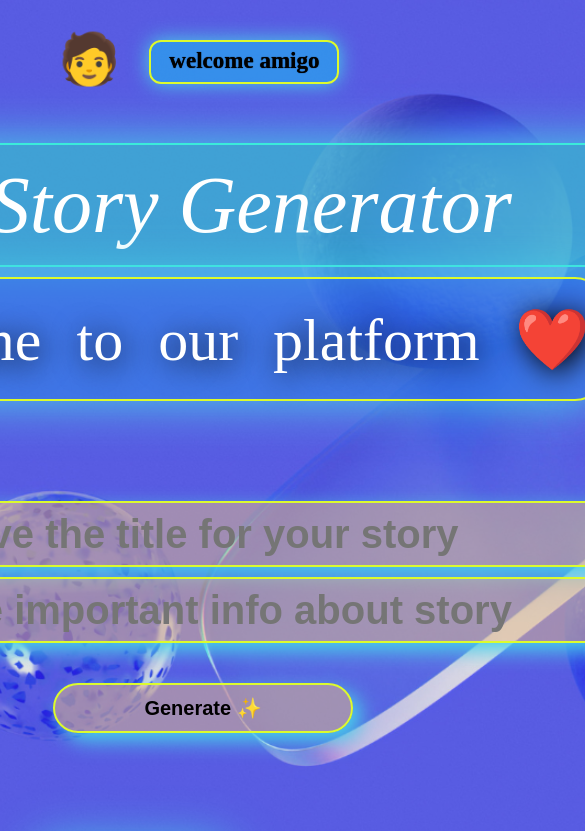
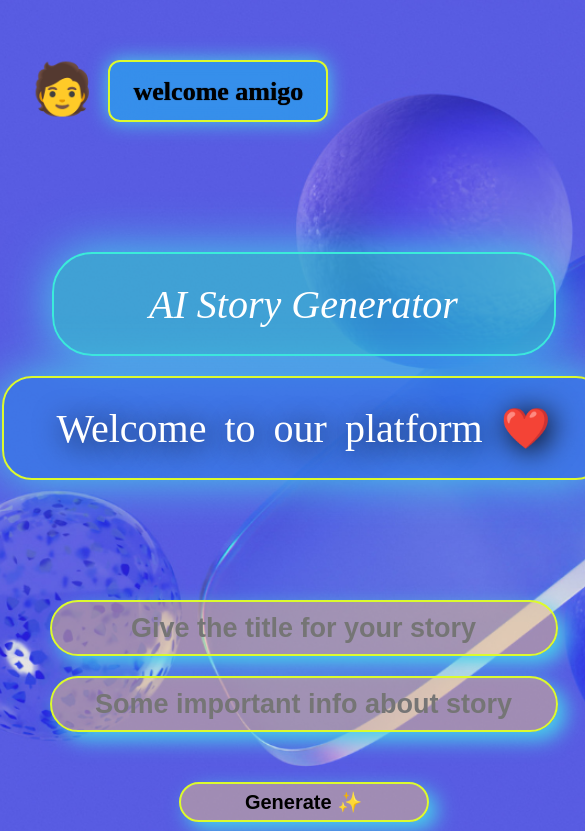
Before and after one commit to prakul2532/AI-story-Generator-Full-Stack-project-1-, a React (Vite) app in the folder Frontend/: page / in a window 390 px wide. Shown: the top 831 px of the page, 585 px wide, since content can reach past the window. Built offline with nearby package versions, Linux system fonts and the light colour scheme.

Commit message:
fixed the CSS styling for mobile users

```diff
--- a/Frontend/src/styles/displayName.css
+++ b/Frontend/src/styles/displayName.css
@@ -25,3 +25,19 @@
 .display-name-icon{
     font-size: 50px;
 }
+@media (max-width: 768px) {
+    .display-name {
+        width: 200px;
+        height: 42px;
+        margin: 0px;
+        padding: 8px;
+    }
+    .textDesc2 {
+        font-size: 26px;
+    }
+    .display-name-box {
+        display: flex;
+        flex-direction: row;
+        gap: 15px;
+    }
+}
--- a/Frontend/src/styles/displayTitle.css
+++ b/Frontend/src/styles/displayTitle.css
@@ -25,3 +25,13 @@
     75%{background-color: rgb(41, 221, 188, 0.656);}
     100%{background-color: rgb(68, 170, 228, 0.656);}
 }
+@media (max-width: 768px) {
+    .display-title {
+        width: 500px;
+        height: 100px;
+        /* margin-left: 257px; */
+    }
+    .TitleDesc {
+        font-size: 40px;
+    }
+}
--- a/Frontend/src/styles/displayWelcome.css
+++ b/Frontend/src/styles/displayWelcome.css
@@ -18,3 +18,13 @@
     word-spacing: 20px;
     text-shadow: 4px 4px 30px black;
 }
+@media (max-width: 768px) {
+    .welcome-title {
+        width: 600px;
+        height: 100px;
+    }
+    .welTitle-Desc {
+        font-size: 40px;
+        word-spacing: 8px;
+    }
+}
--- a/Frontend/src/styles/generateButton.css
+++ b/Frontend/src/styles/generateButton.css
@@ -9,3 +9,9 @@
     font-size: 20px;
     font-weight: bold;
 }
+@media (max-width: 768px) {
+    .generate-button {
+        width: 250px;
+        height: 40px;
+    }
+}
--- a/Frontend/src/styles/homeStyle.css
+++ b/Frontend/src/styles/homeStyle.css
@@ -46,3 +46,17 @@ body{
     font-size: 30px;
     box-shadow: 3px 3px 100px rgb(71, 210, 235);
 }
+@media (max-width: 768px) {
+    .header {
+        margin-left: 3px;
+        margin-top: 50px;
+    }
+    .main-content {
+        margin: 120px 31px 100px 232px;
+        gap: 20px;
+    }
+    .footer-box {
+        margin-top: 281px;
+        width: 545px;
+    }
+}
--- a/Frontend/src/styles/inputText.css
+++ b/Frontend/src/styles/inputText.css
@@ -8,5 +8,11 @@
     font-size: 40px;
     text-align: center;
     font-weight: bold;
-
 }
+@media (max-width: 768px) {
+    .input-container {
+        width: 500px;
+        height: 50px;
+        font-size: 27px;
+    }
+}
```
